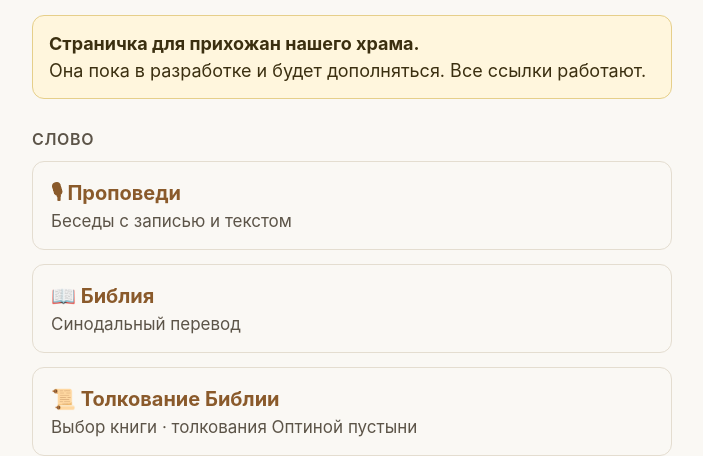
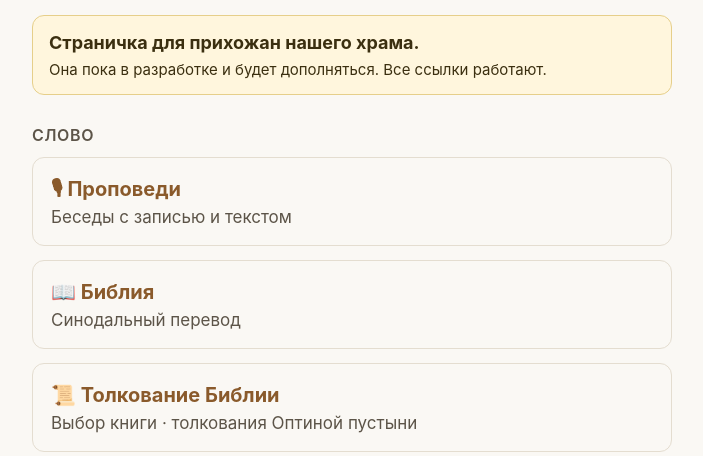
Before and after one commit to Vladd75/hram, a plain HTML site: page index.html in a window 1280 px wide. Shown: the part 375-831 px from the top of the page, without its empty margins (288-991 px from the left). Drawn offline with Linux system fonts and the light colour scheme.

Commit message:
Плашка «в разработке»: вторая фраза мельче
Co-Authored-By: Claude Opus 5.5 <noreply@anthropic.com>

```diff
--- a/index.html
+++ b/index.html
@@ -36,7 +36,8 @@ h1 { font-size: 28px; margin: 0 0 6px; }
 .cap h1 { margin: 0; font-size: clamp(16px, 4.9vw, 22px); line-height: 1.15; }
 .cap .yar { font-size: 15px; white-space: nowrap;  }
 .rg { position: absolute; color: #fff; text-shadow: 0 1px 3px rgba(0,0,0,.8), 0 0 8px rgba(0,0,0,.5); left:0;right:0;bottom:6px;text-align:center;font-size:12px; }
-.note { background: #fff6dd; color: #3b2f10; border: 1px solid #e6cf8a; border-radius: 12px; padding: 14px 16px; margin: 0 0 26px; font-size: 18px; }
+.note { background: #fff6dd; color: #3b2f10; border: 1px solid #e6cf8a; border-radius: 12px; padding: 14px 16px; margin: 0 0 26px; font-size: 18px; line-height: 1.4; }
+.note small { display: block; font-size: 15px; margin-top: 4px; }
 @media (prefers-color-scheme: dark) { .note { background: #2c2512; color: #ece0bd; border-color: #5a4a1c; } }
 .card { display: block; padding: 16px 18px; margin: 0 0 14px; border: 1px solid var(--line);
   border-radius: 12px; text-decoration: none; color: var(--fg); }
@@ -58,7 +59,7 @@ details.how p { margin: 0 0 14px; font-size: 17px; }
 <div class="cap"><h1>Храм Богоявления Господня</h1><span class="yar">Ярлуково</span></div>
 <div class="rg">Грязинский район · Липецкая епархия</div>
 </div>
-<p class="note"><b>Страничка для прихожан нашего храма.</b><br>Она пока в разработке и будет дополняться. Все ссылки работают.</p>
+<p class="note"><b>Страничка для прихожан нашего храма.</b><br><small>Она пока в разработке и будет дополняться. Все ссылки работают.</small></p>
 
 <h2>Слово</h2>
 <a class="card" href="https://vladd75.github.io/propovedi/"><b>🎙 Проповеди</b><span>Беседы с записью и текстом</span></a>
```
